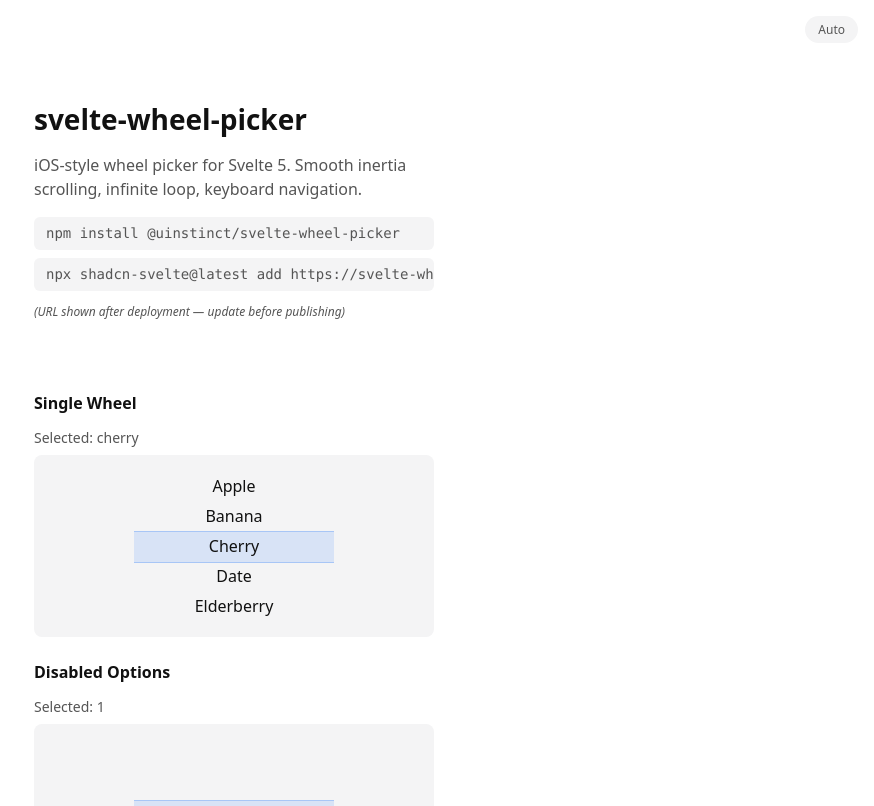
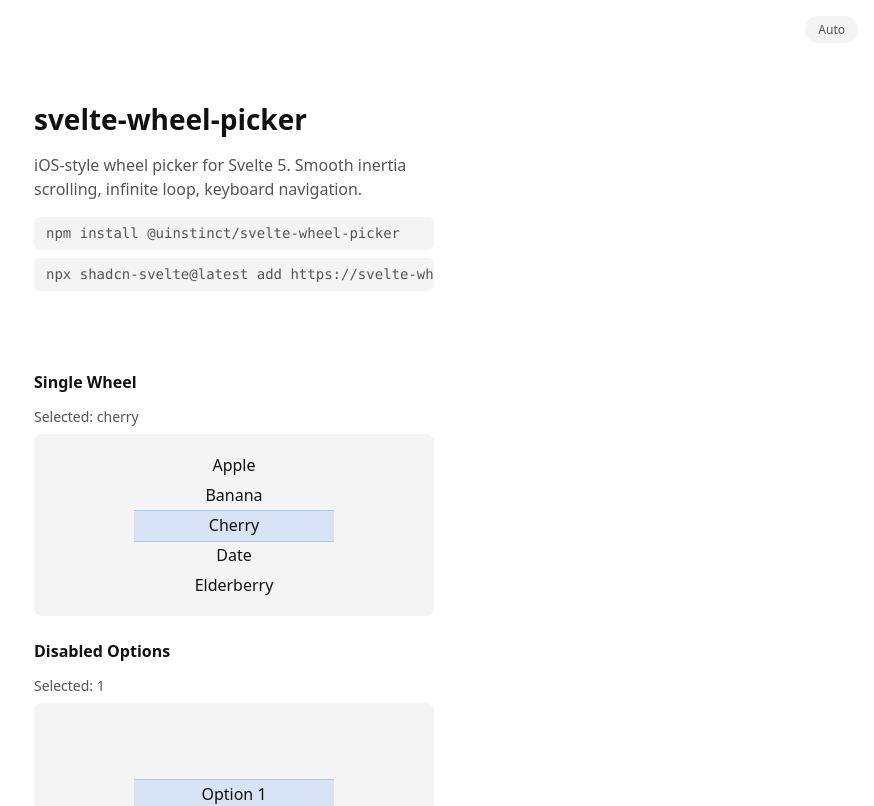
Before and after one commit to uinstinct/svelte-wheel-picker, a SvelteKit app: page / in a window 1280 px wide. Shown: the top 806 px of the page, without its empty margins (406-1280 px from the left). Built offline with nearby package versions, Linux system fonts and the light colour scheme.

Commit message:
feat(quick-260331-jcm-01): remove placeholder install-note from demo page
- Delete <p class="install-note"> placeholder paragraph from hero section
- Remove now-orphaned .install-note CSS rule
- Install block now shows both commands with no qualifying note

```diff
--- a/src/routes/+page.svelte
+++ b/src/routes/+page.svelte
@@ -126,8 +126,7 @@
 					>npx shadcn-svelte@latest add https://svelte-wheel-picker.vercel.app/r/wheel-picker.json</code
 				></pre>
 		</div>
-		<p class="install-note">(URL shown after deployment — update before publishing)</p>
-	</section>
+		</section>
 
 	<section>
 		<h2>Single Wheel</h2>
@@ -318,13 +317,6 @@
 		color: var(--color-text-muted);
 	}
 
-	.install-note {
-		font-size: 12px;
-		font-style: italic;
-		color: var(--color-text-muted);
-		margin-bottom: 0;
-	}
-
 	h2 {
 		font-size: 16px;
 		font-weight: 600;
```
